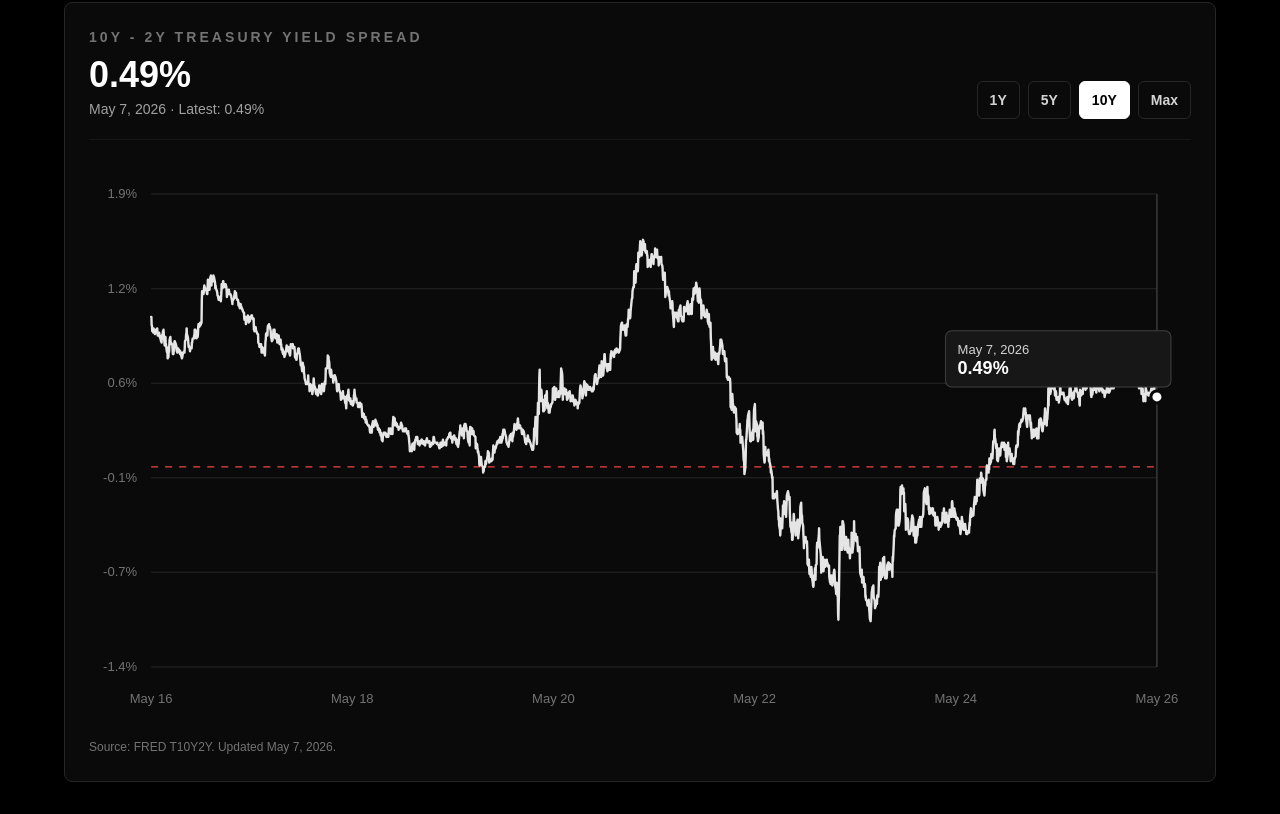
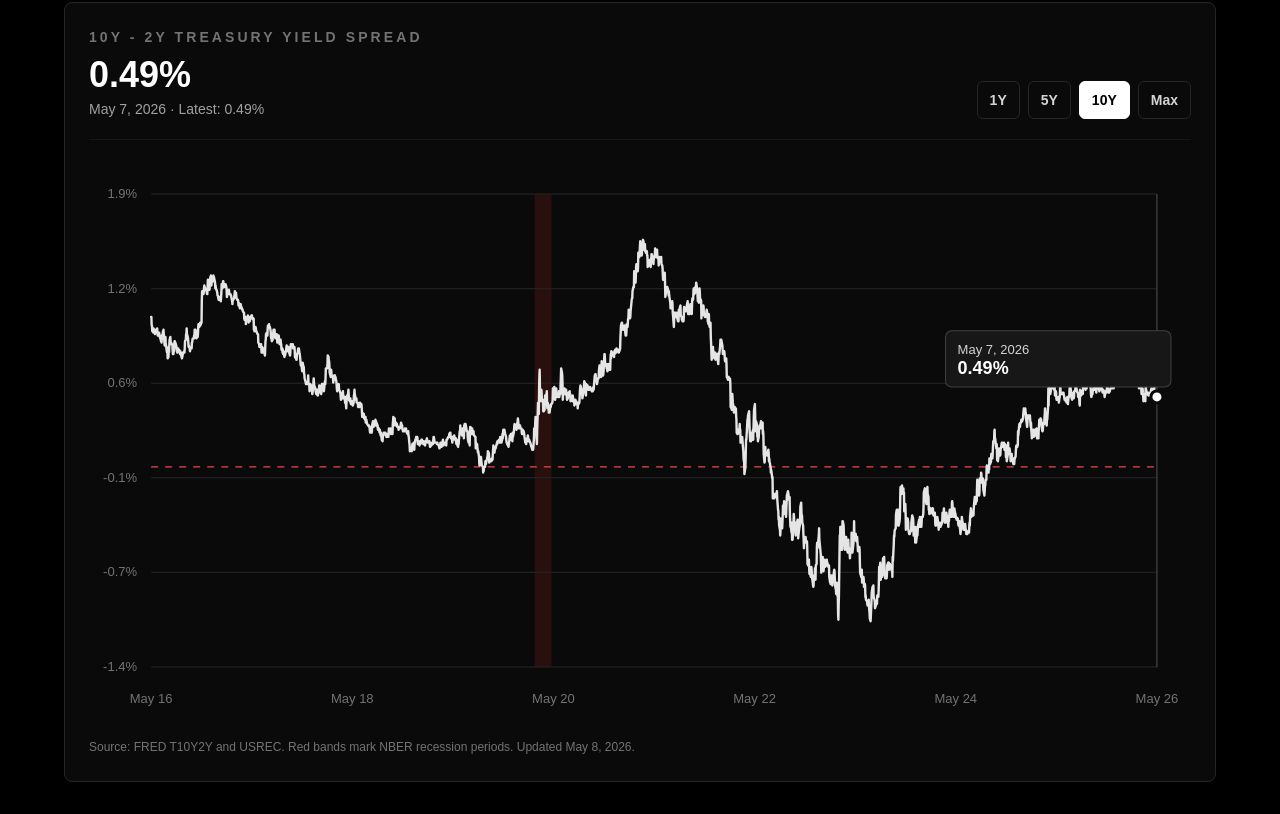
Before and after one commit to Scott-Lancaster/Bleakonomics, a Next.js app: page /yield-curve in a window 1280 px wide. Shown: the part 326-1140 px from the top of the page. Built offline with nearby package versions, Linux system fonts and the light colour scheme.

Commit message:
tweaked yield curve and title update

```diff
--- a/app/page.tsx
+++ b/app/page.tsx
@@ -19,12 +19,11 @@ export default function Home() {
 
       <section className="mx-auto flex min-h-screen max-w-6xl flex-col justify-center px-6 py-20">
         <h1 className="max-w-4xl text-5xl font-bold tracking-tight text-white md:text-7xl">
-          Macroeconomics, open for the people.
+          Macroeconomics
         </h1>
 
         <p className="mt-6 max-w-2xl text-lg leading-8 text-neutral-400">
-          A daily-updated dashboard tracking the most important stuff. For
-          everyone.
+          Free & Open Sourced. Updated daily.
         </p>
 
         <section className="mt-14 border-t border-neutral-900 pt-8">
--- a/app/yield-curve/YieldCurveChart.tsx
+++ b/app/yield-curve/YieldCurveChart.tsx
@@ -7,8 +7,14 @@ type Observation = {
   value: number;
 };
 
+type Recession = {
+  start: string;
+  end: string;
+};
+
 type YieldCurveChartProps = {
   observations: Observation[];
+  recessions: Recession[];
   latest: number | null;
   updatedAt: string | null;
 };
@@ -39,7 +45,12 @@ function formatShortDate(date: string) {
   }).format(new Date(date));
 }
 
-export default function YieldCurveChart({ observations, latest, updatedAt }: YieldCurveChartProps) {
+export default function YieldCurveChart({
+  observations,
+  recessions,
+  latest,
+  updatedAt,
+}: YieldCurveChartProps) {
   const [activeRange, setActiveRange] = useState<number | null>(10);
   const [hoverIndex, setHoverIndex] = useState<number | null>(null);
 
@@ -94,9 +105,24 @@ export default function YieldCurveChart({ observations, latest, updatedAt }: Yie
       const time = minTime + ((maxTime - minTime) / 5) * index;
       return { date: new Date(time).toISOString(), x: x(time) };
     });
+    const recessionBands = recessions
+      .map((recession) => {
+        const start = Math.max(new Date(recession.start).getTime(), minTime);
+        const end = Math.min(new Date(recession.end).getTime(), maxTime);
 
-    return { line, x, y, zeroY, yTicks, xTicks };
-  }, [points]);
+        if (end <= minTime || start >= maxTime || end <= start) {
+          return null;
+        }
+
+        return {
+          x: x(start),
+          width: Math.max(x(end) - x(start), 1),
+        };
+      })
+      .filter((band): band is { x: number; width: number } => band !== null);
+
+    return { line, x, y, zeroY, yTicks, xTicks, recessionBands };
+  }, [points, recessions]);
 
   const activePoint = hoverIndex === null ? points[points.length - 1] : points[hoverIndex];
   const activeX = chart && activePoint ? chart.x(new Date(activePoint.date).getTime()) : 0;
@@ -168,6 +194,17 @@ export default function YieldCurveChart({ observations, latest, updatedAt }: Yie
           }}
         >
           <rect width={width} height={height} fill="#0a0a0a" />
+          {chart.recessionBands.map((band, index) => (
+            <rect
+              key={index}
+              x={band.x}
+              y={pad.top}
+              width={band.width}
+              height={height - pad.top - pad.bottom}
+              fill="#7f1d1d"
+              opacity="0.28"
+            />
+          ))}
           {chart.yTicks.map((tick) => (
             <g key={tick.value}>
               <line x1={pad.left} x2={width - pad.right} y1={tick.y} y2={tick.y} stroke="#262626" strokeWidth="1" />
@@ -194,7 +231,7 @@ export default function YieldCurveChart({ observations, latest, updatedAt }: Yie
       </div>
 
       <p className="mt-4 text-xs leading-5 text-neutral-500">
-        Source: FRED T10Y2Y. {updatedAt ? "Updated " + formatDate(updatedAt) + "." : ""}
+        Source: FRED T10Y2Y and USREC. Red bands mark NBER recession periods. {updatedAt ? "Updated " + formatDate(updatedAt) + "." : ""}
       </p>
     </section>
   );
--- a/app/yield-curve/page.tsx
+++ b/app/yield-curve/page.tsx
@@ -9,6 +9,7 @@ type YieldCurveData = {
   latest?: number;
   updated_at?: string;
   observations?: Array<{ date: string; value: number }>;
+  recessions?: Array<{ start: string; end: string }>;
 };
 
 const data = yieldCurveData as YieldCurveData;
@@ -48,6 +49,7 @@ export default function YieldCurvePage() {
         <div className="mt-8">
           <YieldCurveChart
             observations={data.observations ?? []}
+            recessions={data.recessions ?? []}
             latest={typeof data.latest === "number" ? data.latest : null}
             updatedAt={data.updated_at ?? null}
           />
```
Also changed, not shown: public/data/yield_curve.json, scripts/requirements.txt (added), 1 other file (tests, documents, lock files or other folders).
